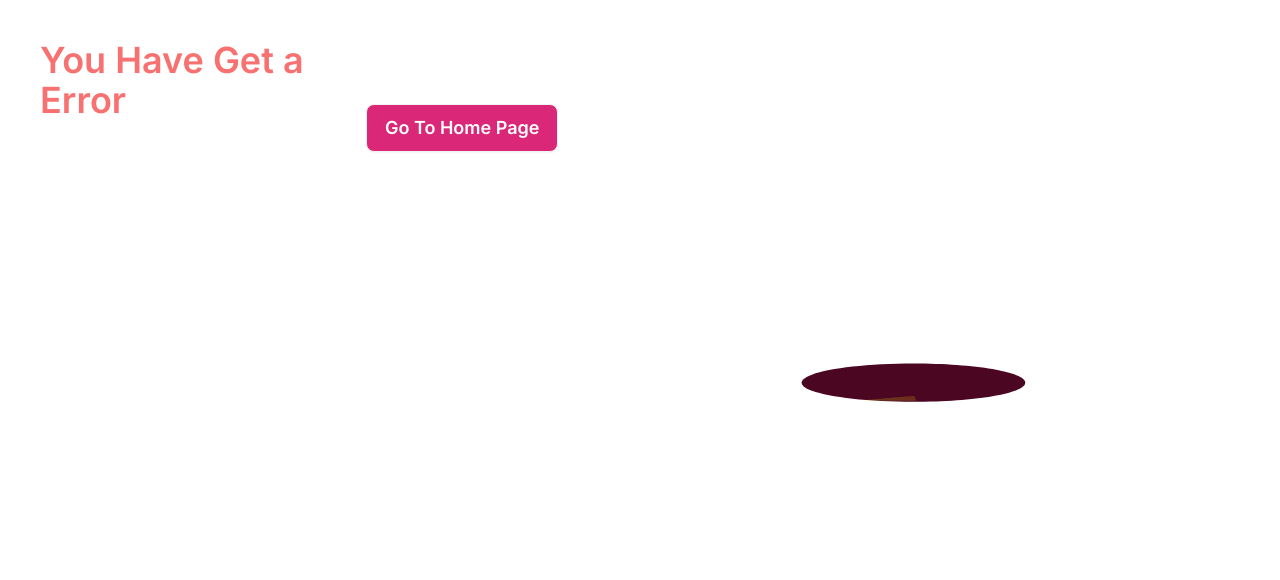
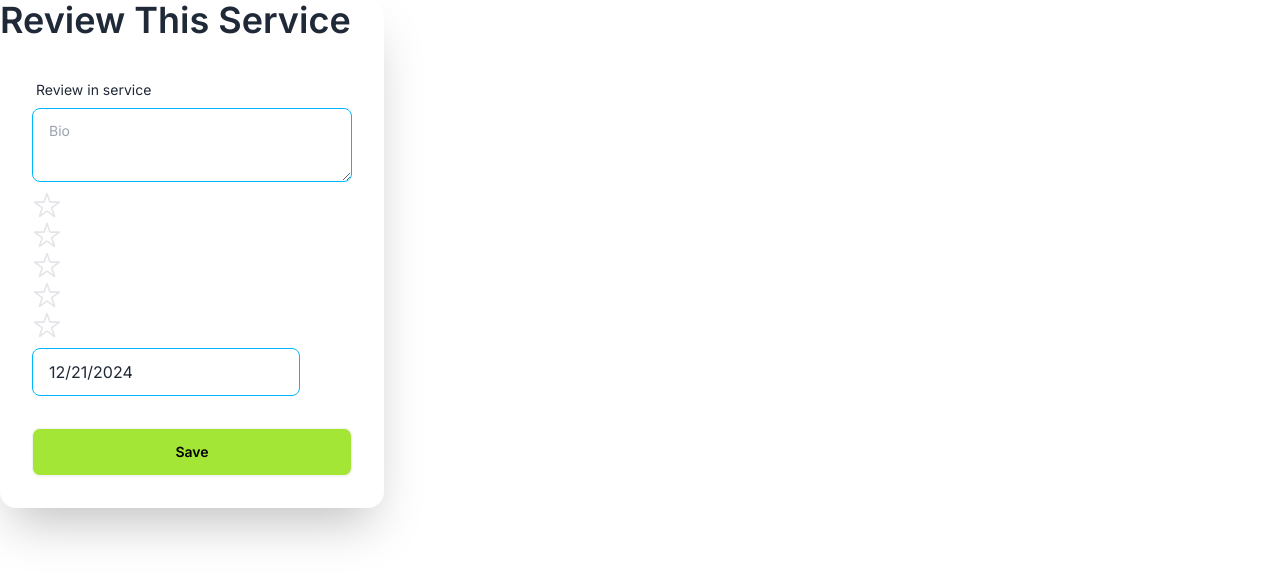
Before and after one commit to minhaj-uddin-arif-23/service-review-project-update, a React (Vite) app: page /review in a window 1280 px wide. Shown: the top 580 px of the page. Built offline with nearby package versions, Linux system fonts and the light colour scheme; no server answers.

Commit message:
Add review added

```diff
--- a/index.html
+++ b/index.html
@@ -1,5 +1,5 @@
 <!doctype html>
-<html lang="en" data-theme="">
+<html lang="en" data-theme="light">
   <head>
     <meta charset="UTF-8" />
     <link rel="icon" type="image/svg+xml" href="/vite.svg" />
--- a/package.json
+++ b/package.json
@@ -10,6 +10,7 @@
     "preview": "vite preview"
   },
   "dependencies": {
+    "@smastrom/react-rating": "^1.5.0",
     "axios": "^1.7.9",
     "date-fns": "^4.1.0",
     "firebase": "^11.1.0",
--- a/src/index.css
+++ b/src/index.css
@@ -26,3 +26,10 @@ html{
 }
 /* active route */
 /* light mode dark mode */
+
+input[type=radio]{
+  display: none;
+}
+.star{
+  cursor: pointer;
+}
--- /dev/null
+++ b/src/pages/AddReview.jsx
@@ -0,0 +1,93 @@
+import React, { useState } from 'react'
+import { IoIosStarOutline } from 'react-icons/io'
+import DatePicker from "react-datepicker";
+import "react-datepicker/dist/react-datepicker.css";
+import axios from 'axios';
+import toast from 'react-hot-toast';
+import { useNavigate } from 'react-router-dom';
+export default function AddReview() {
+
+  const [startDate, setStartDate] = useState(new Date());
+  const[rating,setRating] = useState(null);
+  const [hover,setHover] = useState(null);
+  const navigate = useNavigate()
+  const addToReview = async (e) => {
+    e.preventDefault();
+    const form = e.target;
+    const text = form.details.value;
+    const rating = form.rating.value;
+    const review = {text,rating,startDate};
+    console.log(review)
+    try{
+      await axios.post(`${import.meta.env.VITE_API_URL}/add-review`,review)
+      toast.success("Thanks to your valuable feedback!!")
+      navigate('/')
+    }catch(err){
+      toast.error("You can some mistake")
+    }
+
+
+  }
+
+
+  return (
+    <div>
+
+<div className="card bg-base-100 w-ful max-w-sm shrink-0 shadow-2xl">
+<h1 className='text-4xl  font-semibold'>Review This Service</h1>
+      <form
+      onSubmit={addToReview}
+      className="card-body">
+        <div className="form-control">
+          <label className="label">
+            <span className="label-text">Review in service</span>
+          </label>
+          <textarea
+          name='details'
+          className="textarea textarea-info" placeholder="Bio"></textarea>
+        </div>
+            {/* review */}
+      <div>
+      {[...Array(5)].map((star,index) => {
+        const currentRating = index + 1;
+        return(
+          <label>
+            <input type="radio"
+            name='rating'
+            value={currentRating}
+            onClick={()=>setRating(currentRating)}
+            />
+            <IoIosStarOutline className='star'
+              color={currentRating <= (hover || rating) ? '#ffc107' : '#e4e5e9'}
+              onMouseEnter={()=>setHover(currentRating)}
+              onMouseLeave={()=>setHover(null)}
+            size={30} />
+          </label>
+      )
+
+      })}
+
+      </div>
+      <div>
+           {/* date */}
+              <DatePicker selected={startDate} className="input input-bordered input-info w-full max-w-xs" onChange={(date)=>
+                setStartDate(date)} //only when value has changed
+                />
+      </div>
+        <div className="form-control mt-6">
+          <button className="btn bg-lime-400 text-black">Save</button>
+        </div>
+      </form>
+    </div>
+
+
+
+
+
+
+
+
+
+    </div>
+  )
+}
--- a/src/pages/ServiceDetails.jsx
+++ b/src/pages/ServiceDetails.jsx
@@ -1,37 +1,40 @@
 import React from 'react'
-
+import { Link } from 'react-router-dom'
 export default function ServiceDetails({service}) {
   const {image, title, name, website, desc, category,startDate, price, email} = service || {}
 
      return (
-      <div className="card bg-white w-full md:w-96 shadow-2xl rounded-lg overflow-hidden">
-      <figure className="h-64 bg-gray-200">
+      <div className="card bg-gray-50 md:w-2/3 shadow-lg rounded-xl overflow-hidden border border-gray-200 ml-48 my-20">
+     <div className='flex'>
+     <figure className=" bg-gray-100">
         <img
           src={image}
           alt={title}
           className="w-full h-full object-cover"
         />
       </figure>
-      <div className="card-body p-6">
-        <h2 className="card-title text-2xl font-semibold text-gray-800">
+      <div className="card-body p-5">
+        <h2 className="card-title text-xl font-bold text-gray-700 mb-2">
           {title}
         </h2>
-        <p className="text-sm text-gray-500 mb-3">{website}</p>
-        <p className="text-gray-600 mb-2">{desc}</p>
-        <div className="flex justify-between items-center my-4">
-          <span className="text-lg font-medium text-green-600">{price}</span>
-          <span className="bg-blue-100 text-blue-500 px-3 py-1 text-sm rounded-full">
+        <p className="text-sm text-blue-600 underline mb-3">{website}</p>
+        <p className="text-gray-500 mb-4">{desc}</p>
+        <div className="flex justify-between items-center my-3">
+          <span className="text-xl font-semibold text-emerald-500">{price}</span>
+          <span className="bg-emerald-50 text-emerald-600 px-4 py-1 text-sm font-medium rounded-md">
             {category}
           </span>
         </div>
-        <p className="text-sm text-gray-500 italic">Contact: {email}</p>
-        <div className="card-actions justify-end mt-4">
-          <button className="btn btn-primary bg-gradient-to-r from-blue-500 to-indigo-500 text-white px-6 py-2 rounded-lg shadow-md hover:scale-105 transform transition-transform">
-            Explore More
-          </button>
+        <p className="text-sm text-gray-400 italic mb-4">Contact: {email}</p>
+        <div className="card-actions justify-end">
+          <Link to={`/review`} className="btn bg-lime-400 text-black">
+           Add Review
+          </Link>
         </div>
       </div>
+     </div>
     </div>
+
 
   )
 
--- a/src/routers/Router.jsx
+++ b/src/routers/Router.jsx
@@ -9,6 +9,7 @@ import AddService from "../pages/AddService";
 import MyReviews from "../pages/MyReviews";
 import Service from "../pages/Service";
 import DetailsService from "../pages/DetailsService";
+import AddReview from "../pages/AddReview";
 
 
 
@@ -57,5 +58,9 @@ import DetailsService from "../pages/DetailsService";
   {
     path:'*',
     element:<Error />
+  },
+  {
+    path:'/review',
+    element:<AddReview />
   }
 ])
```
Also changed, not shown: 1 other file (tests, documents, lock files or other folders).
